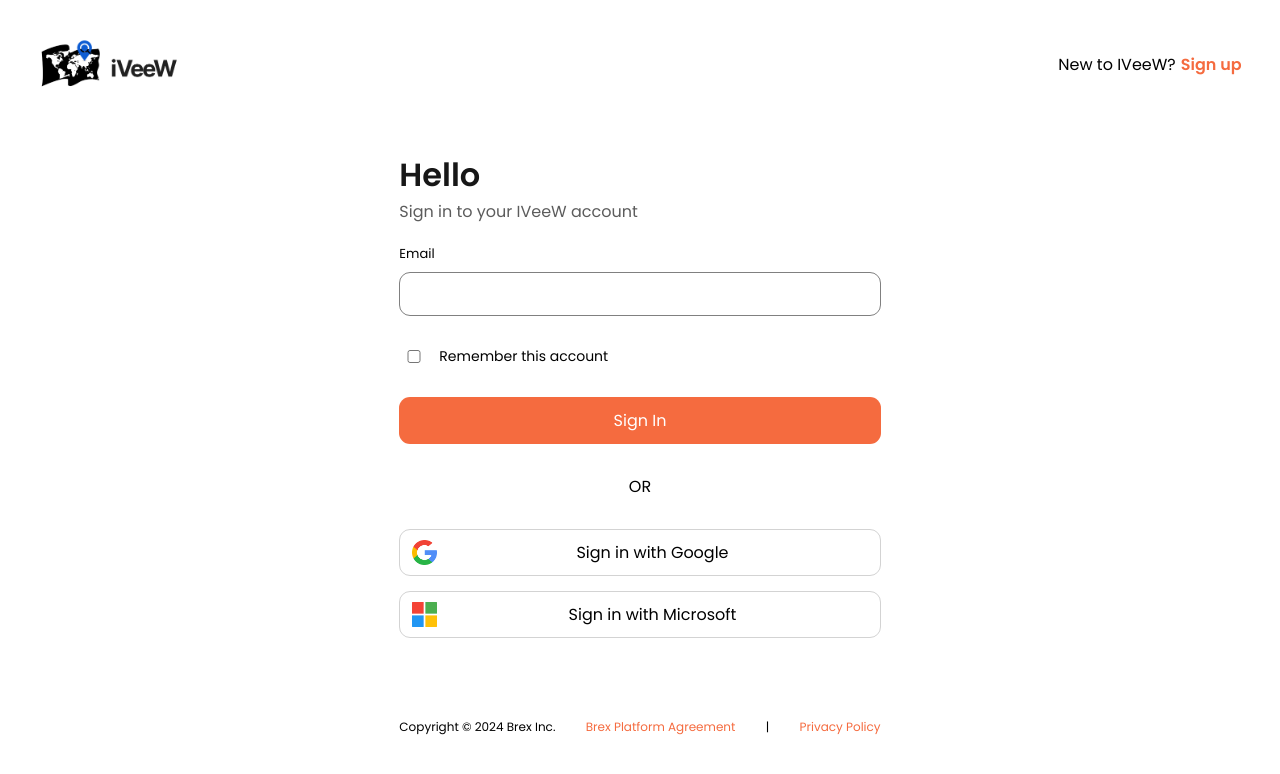
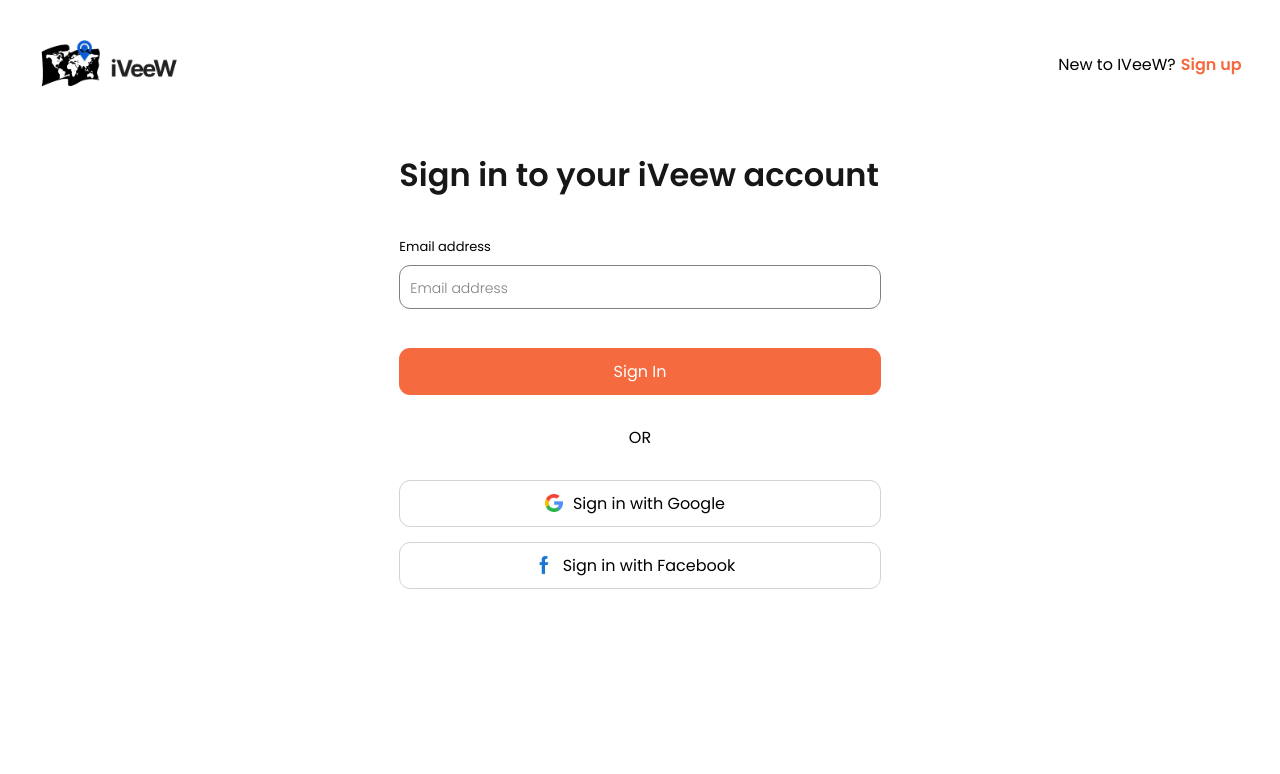
Before and after one commit to sohail-pixelandbeam/iveew11, a React (Vite) app: page /SignIn in a window 1280 px wide. Shown: the top 774 px of the page. Built offline with nearby package versions, Linux system fonts and the light colour scheme.

Commit message:
changes in geoFence pg and pricing card

```diff
--- a/src/components/BtnIcon/BtnIcon.css
+++ b/src/components/BtnIcon/BtnIcon.css
@@ -1,6 +1,6 @@
 .btnIcon-box {
     display: flex;
-    justify-content: space-between;
+    justify-content: center;
     align-items: center;
     cursor: pointer;
     padding: 12px;
@@ -12,10 +12,11 @@
     border: 1px solid lightgray;
     height: 47px;
     margin-bottom: 15px;
+    gap: 10px;
 }
 
 .btnIcon-box img{
-    width: 25px;
+    width: 18px;
 }
 
 .btnIcon-box button{
--- a/src/components/navbar/ProductsNav.jsx
+++ b/src/components/navbar/ProductsNav.jsx
@@ -182,7 +182,7 @@ export default function ProductsNav({ showNote, setActiveLink }) {
             icon: icon20,
             active: active20,
             label: 'Internet Booking Engine',
-            to: '/'
+            to: '/BookingEngineWidget'
         },
         {
             icon: icon12,
--- a/src/pages/bookingEngineWidget/BookingEngineWidget.jsx
+++ b/src/pages/bookingEngineWidget/BookingEngineWidget.jsx
@@ -103,7 +103,7 @@ export default function BookingEngineWidget() {
                             />
                         </div>
                         <InputIcon
-                            label='Virtul Number'
+                            label='Virtual Number'
                             placeholder='(970)331-9874'
                             isMobileNumber={true}
                         />
--- a/src/pages/geoFencing/GeoFencing.jsx
+++ b/src/pages/geoFencing/GeoFencing.jsx
@@ -214,6 +214,7 @@ export default function GeoFencing() {
             <section className="padding marginT-mobile">
                 <div className="global-heading1">Geo-Conquesting</div>
                 <div className="geoFence-sec8-text">Is a cutting-edge marketing strategy that  involves targeting visitors <br className='desktop' /> to competitor  locations through geofencing</div>
+                <div style={{visibility:'hidden'}}>
                 <div className="geoFence-heading1 marginT-mobile" style={{ textAlign: 'center' }}>Follow the steps in Geo-Fencing</div>
                 <div style={{ padding: '0% 10%', paddingTop: '8%' }}>
                     <Grid container spacing={5}>
@@ -238,6 +239,7 @@ export default function GeoFencing() {
                         </Grid>
                     </Grid>
                 </div>
+                </div>
             </section>
             <Footer />
         </>
--- a/src/pages/home/Home.css
+++ b/src/pages/home/Home.css
@@ -244,7 +244,7 @@
     border: 2px solid #F56B3F;
     padding: 8%;
     border-radius: 20px;
-    min-height: 580px;
+    min-height: 680px;
     background-color: white;
     cursor: pointer;
 }
@@ -257,7 +257,7 @@
     border: 2px solid #F56B3F;
     padding: 8%;
     border-radius: 20px;
-    min-height: 580px;
+    min-height: 680px;
     background-color: white;
 }
 
--- a/src/pages/home/PricingCard.jsx
+++ b/src/pages/home/PricingCard.jsx
@@ -2,11 +2,13 @@ import React from 'react'
 import Btn from '../../components/btn/Btn'
 import CheckIcon from '@mui/icons-material/Check';
 import { useNavigate } from 'react-router-dom';
+import { CheckBox } from '@mui/icons-material';
+import { Checkbox, FormControlLabel } from '@mui/material';
 
 
-export default function PricingCard({ heading, btnLabel, features, note,price, explanation, onClick  }) {
+export default function PricingCard({ heading, btnLabel, features, note, price, explanation, onClick }) {
     return (
-        <div className={onClick? 'pricingCard-home':'pricingCard-home1'} onClick={onClick}>
+        <div className={onClick ? 'pricingCard-home' : 'pricingCard-home1'} onClick={onClick}>
             <div className="pricingCard-heading" style={{ whiteSpace: 'pre-line' }} >{heading}</div>
             <div className="pricingCard-heading">{explanation}</div>
             <div className="pricingCard-price">{price}</div>
@@ -15,7 +17,15 @@ export default function PricingCard({ heading, btnLabel, features, note,price, e
             <div className="priceCard-features">
                 {features && features.length > 0 &&
                     features.map(item => (
-                        <div key={item}><CheckIcon fontSize='small' /> {item}  </div>
+                        <div key={item} style={{height:30}}>
+                             <FormControlLabel control={<Checkbox
+                            sx={{ color: '#F56B3F', '&.Mui-checked': { color: '#F56B3F' } }}
+                              />} label={item} />
+                            {/* <Checkbox
+                            onChange={() => alert('hello')}
+                            />
+                            {item} */}
+                              </div>
                     ))
                 }
             </div>
--- a/src/pages/signIn/SignIn.jsx
+++ b/src/pages/signIn/SignIn.jsx
@@ -4,6 +4,7 @@ import { useNavigate } from "react-router-dom";
 import logo from '../../assets/imgs/logoCombine.png'
 import google from '../../assets/imgs/google.png'
 import microsoft from '../../assets/imgs/microsoft.png'
+import facebook from '../../assets/imgs/facebook.png'
 import InputIcon from '../../components/inputIcon/InputIcon';
 import Btn from '../../components/btn/Btn';
 import BtnIcon from '../../components/BtnIcon/BtnIcon';
@@ -20,15 +21,17 @@ export default function SignIn() {
                 </div>
             </div>
             <div className="signIn-main">
-                <div className="signIn-main-heading">Hello</div>
-                <div className="signIn-main-subHeading">Sign in to your IVeeW account</div>
+                <div className="signIn-main-heading mb-8per">Sign in to your iVeew account</div>
+                {/* <div className="signIn-main-subHeading">Sign in to your IVeeW account</div> */}
                 <InputIcon
-                    label='Email'
+                    label='Email address'
+                    placeholder='Email address'
                 />
-                <div className="checkBox-style-global">
+                {/* <div className="checkBox-style-global">
                     <input type="checkBox" />
                     <div>Remember this account</div>
-                </div>
+                </div> */}
+                <div className="mb-8per"></div>
                 <Btn label='Sign In' style={{ width: '100%', borderRadius: '11px' }} />
                 <div className="signIn-text">OR</div>
                 <BtnIcon
@@ -36,16 +39,16 @@ export default function SignIn() {
                     icon={google}
                 />
                 <BtnIcon
-                    label='Sign in with Microsoft'
-                    icon={microsoft}
+                    label='Sign in with Facebook'
+                    icon={facebook}
                 />
 
-                <div className="signIn-footer">
+                {/* <div className="signIn-footer">
                     <div>        Copyright © 2024 Brex Inc.</div>
                     <p className='signIn-link-text'> Brex Platform Agreement</p>
                     <div>|</div>
                     <p className='signIn-link-text'>Privacy Policy</p>
-                </div>
+                </div> */}
             </div>
 
         </div>
```
Also changed, not shown: src/assets/imgs/facebook.png (added).
